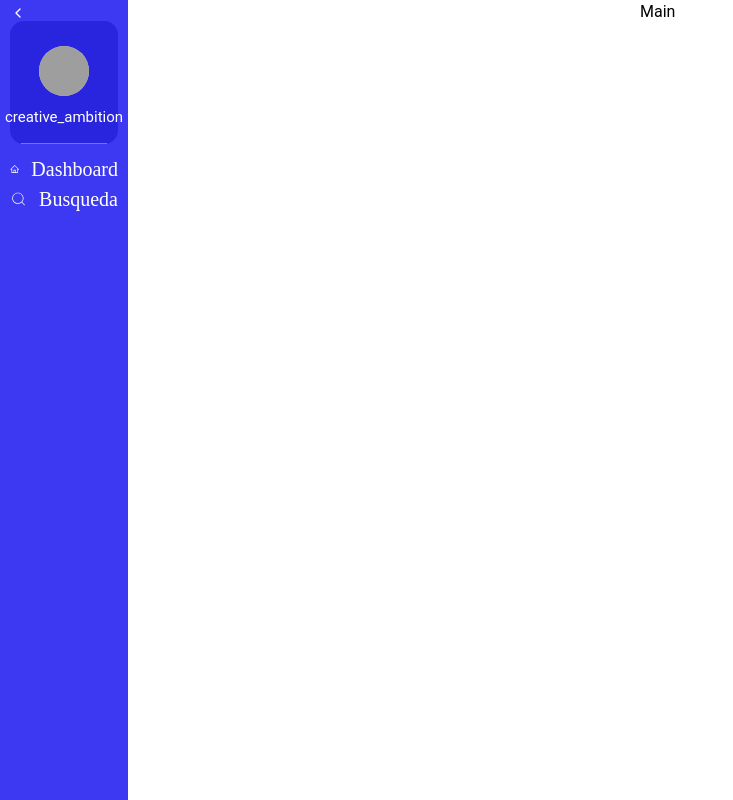
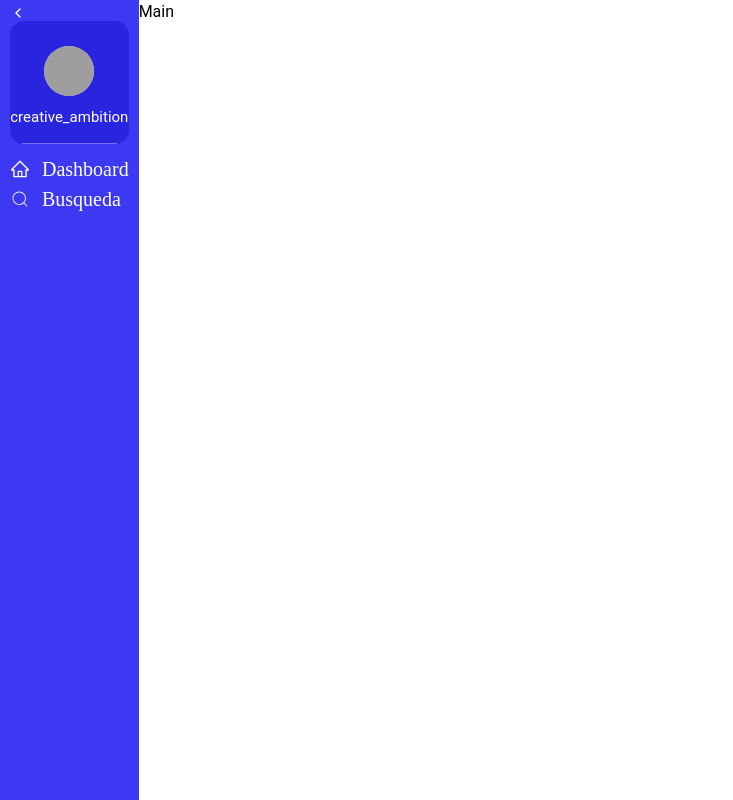
Before and after one commit to Gemini284/IBM_7mo, a React (Create React App) app in the folder ibm-proyecto/: page / in a window 1280 px wide. Shown: the whole page, without its empty margins (0-733 px from the left). Built offline with nearby package versions, Linux system fonts and the light colour scheme; grey boxes are pictures that could not be loaded.

Commit message:
dashboard division

```diff
--- a/ibm-proyecto/src/Components/Navigation Template/Navigation.css
+++ b/ibm-proyecto/src/Components/Navigation Template/Navigation.css
@@ -3,7 +3,7 @@
     top:0;
     display: flex;
     flex-direction: column;
-    width: 20%;
+    width: 100%;
     min-height: 100vh;
     color: white;
     background: #3D39F2;
--- a/ibm-proyecto/src/Dashboard.jsx
+++ b/ibm-proyecto/src/Dashboard.jsx
@@ -5,9 +5,13 @@ import  Main from "./Main/Main"
 
 const Dashboard = () => {
   return (
-    <div className="grid grid-cols-2">
-        <Navigation />
-        <Main />
+    <div className="flex flex-row">
+        <div className='basis-1/8'>
+          <Navigation />
+        </div>
+        <div className='basis-auto'>
+          <Main />
+        </div>
     </div>
   )
 }
--- a/ibm-proyecto/src/Main/Main.css
+++ b/ibm-proyecto/src/Main/Main.css
@@ -0,0 +1,8 @@
+.main{
+    position: relative;
+    display: flex;
+    flex-direction: column;
+    flex: 1;
+    background-color: black;
+    min-height: 100vh;
+}
--- a/ibm-proyecto/src/Main/Main.jsx
+++ b/ibm-proyecto/src/Main/Main.jsx
@@ -1,7 +1,8 @@
 import './Main.css'
 
 const Main = () => {
-  return <div>Main</div>
+  // className='main'
+  return <div >Main</div>
 
 };
 export default Main;
```
